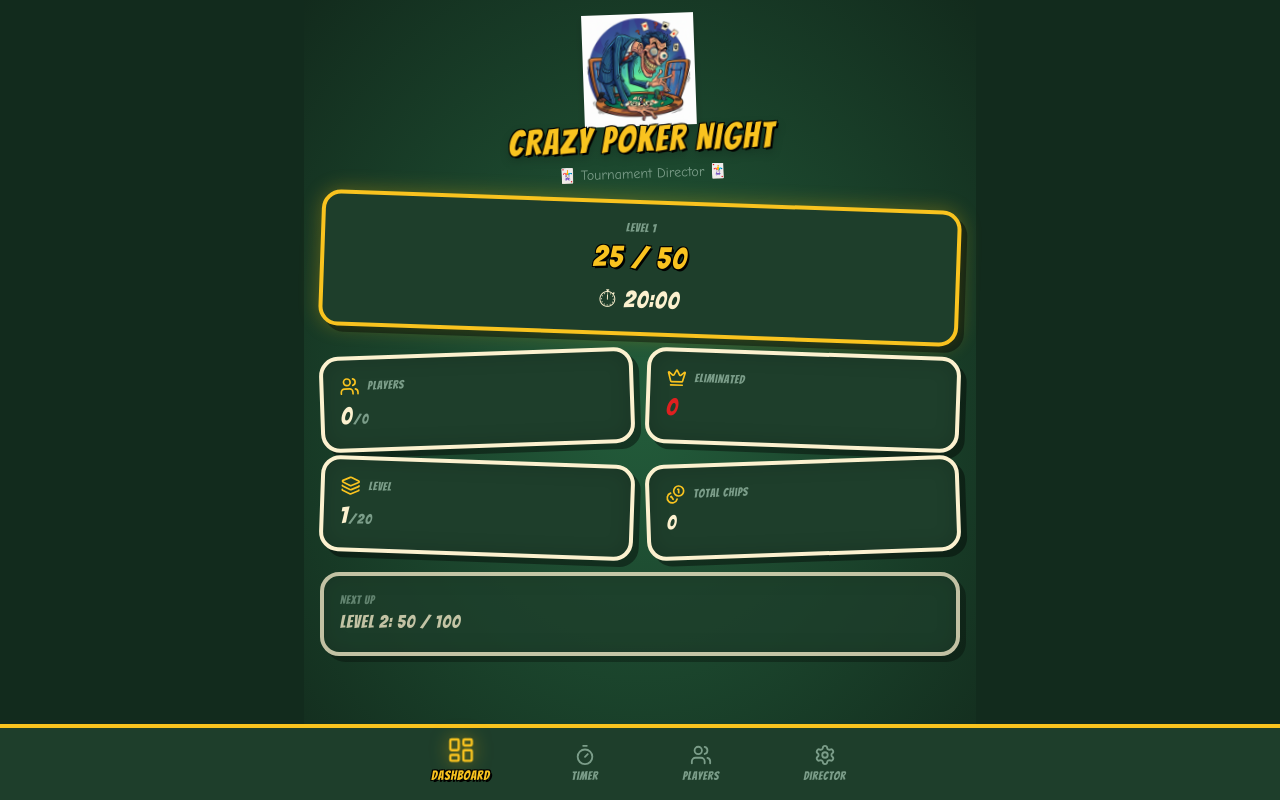
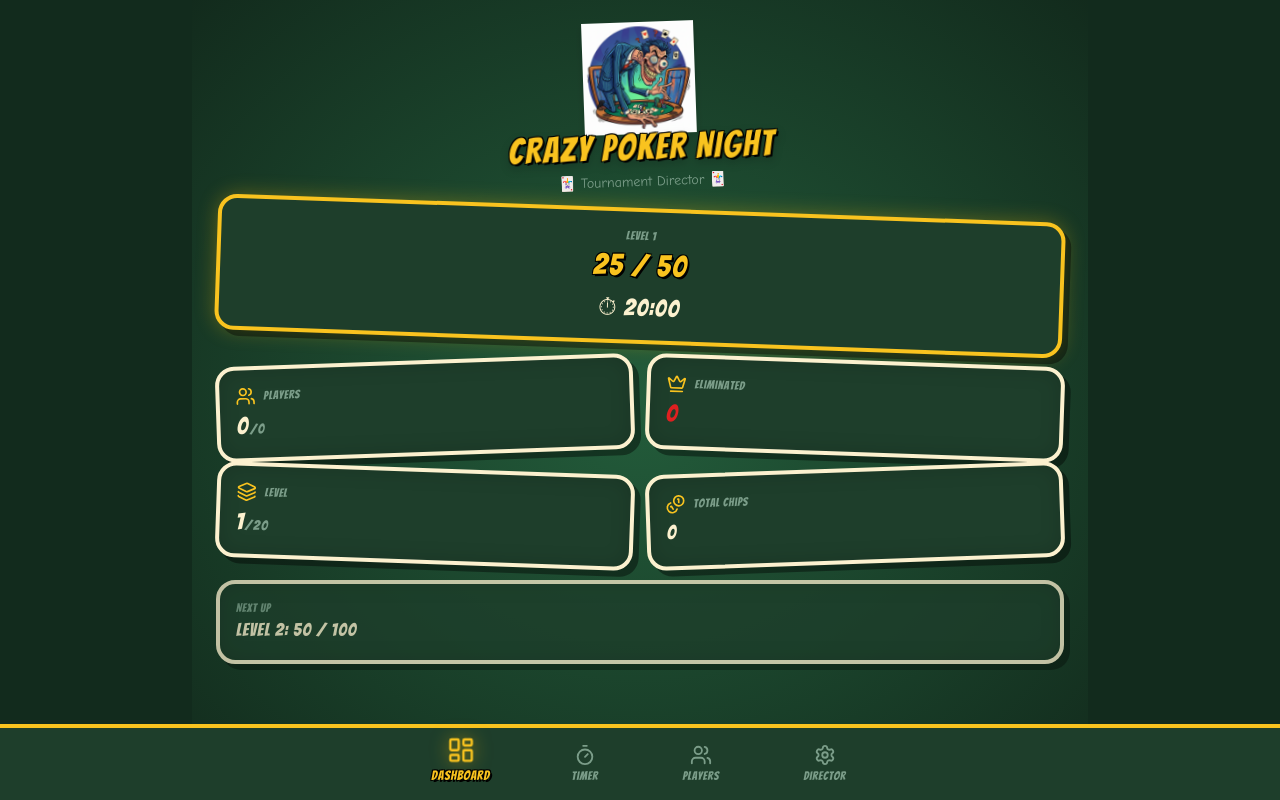
Before and after one commit to tilted-director/web, a React (Vite) app: page / in a window 1280 px wide. Built offline with nearby package versions, Linux system fonts and the light colour scheme.

Commit message:
feat(app): increase width of views

```diff
--- a/src/modules/Index.tsx
+++ b/src/modules/Index.tsx
@@ -17,7 +17,7 @@ const Index = () => {
   const ActiveViewComponent = VIEWS[activeView];
 
   return (
-    <div className="min-h-screen gradient-felt max-w-2xl mx-auto px-4 pt-4 pb-24">
+    <div className="min-h-screen gradient-felt max-w-4xl mx-auto px-6 pt-6 pb-24">
       <ActiveViewComponent />
       <BottomNav activeView={activeView} onNavigate={setActiveView} />
     </div>
```
